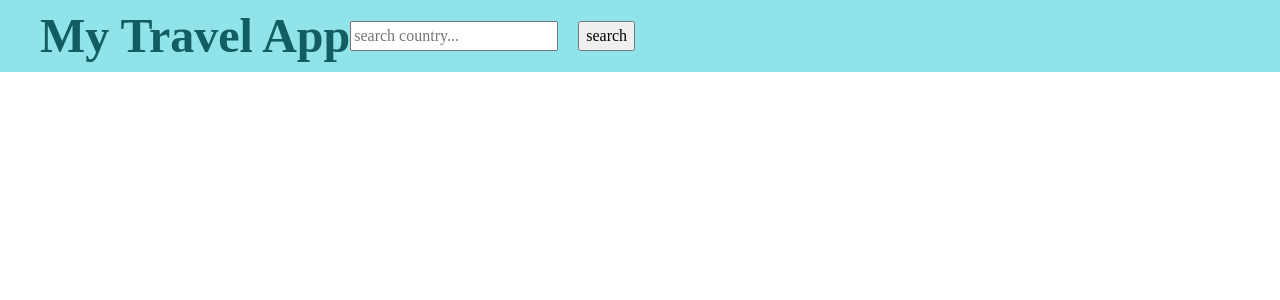
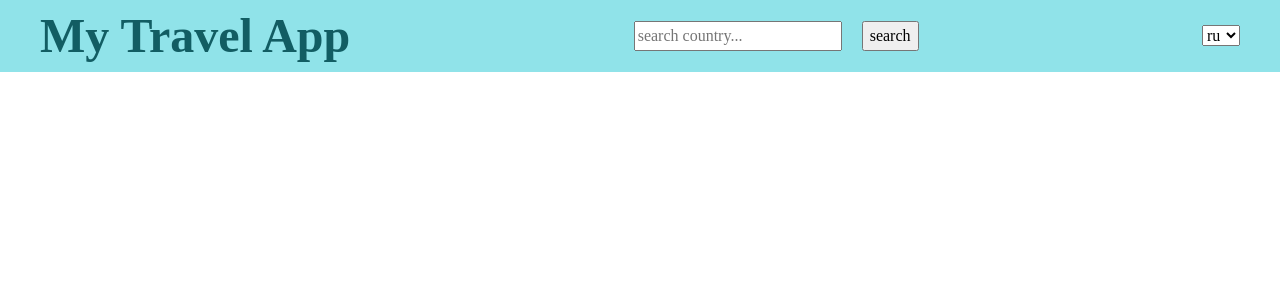
Before and after one commit to spytni1212/travel-app, a React (Create React App) app: page / in a window 1280 px wide. Shown: the top 300 px of the page. Built offline with nearby package versions, Linux system fonts and the light colour scheme.

Commit message:
feat: add header component (logo, search, select)

```diff
--- a/src/components/Header/Header.jsx
+++ b/src/components/Header/Header.jsx
@@ -2,6 +2,7 @@ import React from 'react'
 import s from './Header.module.css';
 import Logo from './Logo/Logo';
 import Search from './Search/Search';
+import Language from './Languages/Language';
 
 const Header = (props) => {
     return (
@@ -9,6 +10,7 @@ const Header = (props) => {
             <div className = {s.headerWrapper}>
                 <Logo />
                 <Search />
+                <Language />
             </div>
         </div>
     )
--- a/src/components/Header/Header.module.css
+++ b/src/components/Header/Header.module.css
@@ -7,4 +7,5 @@
     max-width: 1200px;
     display: flex;
     align-items: center;
+    justify-content: space-between;
 }
--- a/src/components/Header/Languages/Language.jsx
+++ b/src/components/Header/Languages/Language.jsx
@@ -0,0 +1,16 @@
+import React from 'react'
+import s from './Language.module.css';
+
+const Language = (props) => {
+    return (
+        <div>
+            <select>
+                <option>ru</option>
+                <option>en</option>
+                <option>de</option>
+            </select>
+        </div>
+    )
+}
+
+export default Language;
--- a/src/index.js
+++ b/src/index.js
@@ -11,7 +11,4 @@ ReactDOM.render(
   document.getElementById('root')
 );
 
-// If you want to start measuring performance in your app, pass a function
-// to log results (for example: reportWebVitals(console.log))
-// or send to an analytics endpoint. Learn more: https://bit.ly/CRA-vitals
 reportWebVitals();
```
Also changed, not shown: src/components/Header/Languages/Language.module.css (added).
